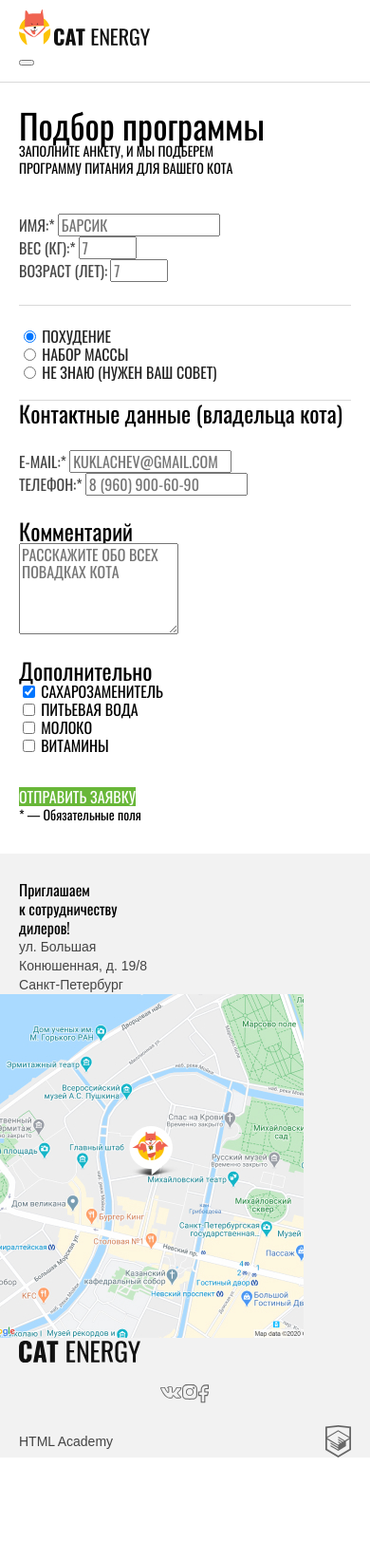
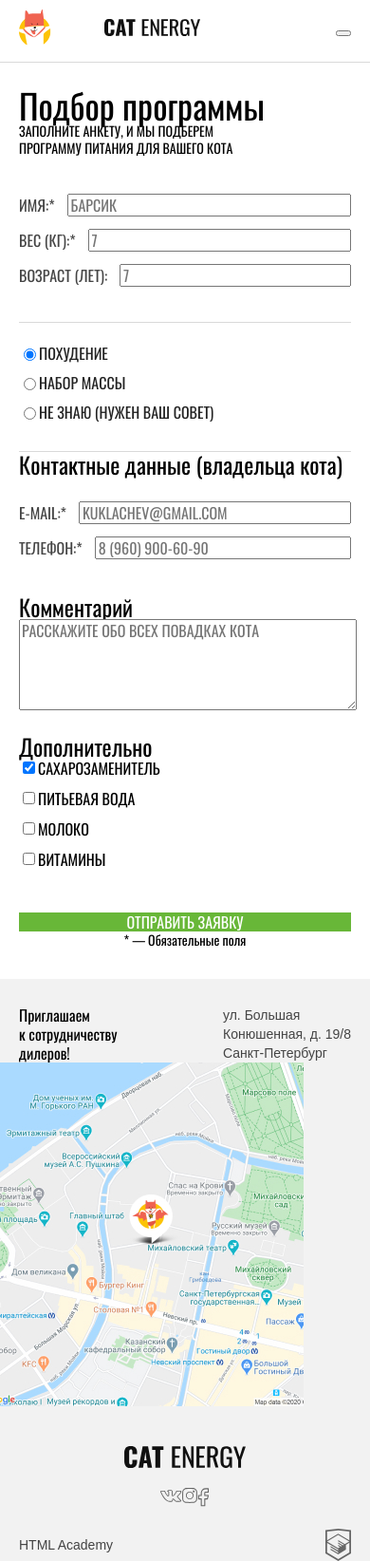
Before and after one commit to AnastasiiaBos/Cat-energy-food, a website: page source/form.html in a window 390 px wide. Shown: the whole page at 95% size. Before the commit the page ends 1535 px from the top, so only its background shows below. Drawn offline with nearby package versions, Linux system fonts and the light colour scheme; files that its build step writes are made by us from their sources.

Commit message:
Адаптивная сетка для страницы формы

```diff
--- a/source/form.html
+++ b/source/form.html
@@ -3,34 +3,38 @@
   <head>
     <meta charset="utf-8">
     <meta name="viewport" content="width=device-width, initial-scale=1">
-    <title>Подбор программы «Кэт энерджи»</title>
+    <title>Интернет-магазин «Кэт энерджи»</title>
     <link rel="stylesheet" href="css/style.css">
   </head>
   <body class="page__body">
-    <header class="page-header wrapper">
-      <a class="page-header__logo" href="index.html">
+    <header class="page-header">
+      <div class="wrapper">
+        <div class="page-header__logo-container" href="index.html">
+          <a class="page-header__logo">
             <img src="img/logo-mobile.svg" width="34" height="38" alt="Логотип интернет-магазина «Кэт энерджи»">
           </a>
           <!-- разобраться c лого в разных версиях -->
           <a class="page-header__logo-name" href="index.html">
             <img src="img/logo-mobile-name.svg" width="101" height="18" alt="Кэт энерджи">
           </a>
+        </div>
         <nav class="page-header__nav nav">
           <button class="nav__toggle" type="button">
             <span class="visually-hidden">Открыть меню</span>
           </button>
           <ul class="nav__list">
-          <li class="nav__item">
+            <li class="nav__item nav__item--current">
               <a href="index.html">Главная</a>
             </li>
             <li class="nav__item">
               <a href="catalog.html">Каталог продукции</a>
             </li>
-          <li class="nav__item  nav__item--current">
+            <li class="nav__item">
               <a>Подбор программы</a>
             </li>
           </ul>
         </nav>
+      </div>
     </header>
     <main class="page-main">
       <section class="main-form">
@@ -116,15 +120,18 @@
                 </li>
               </ul>
             </fieldset>
+            <div class="form__bottom-container">
               <button class="form__button button" type="submit">Отправить заявку</button>
               <p class="form__note">* — Обязательные поля</p>
+            </div>
           </form>
         </div>
       </section>
     </main>
     <footer class="page-footer">
-      <section class="page-footer__contacts contacts contacts--inner">
+      <section class="page-footer__contacts contacts">
         <div class="wrapper">
+          <div class="contacts__container">
             <h2 class="visually-hidden">Как нас найти</h2>
             <p class="contacts__text">
               Приглашаем<br>
@@ -137,12 +144,13 @@
               <span class="contacts__city">Санкт-Петербург</span>
             </p>
           </div>
-      </section>
+        </div>
         <a class="page-footer__map" href="https://yandex.ru/maps/">
           <img src="img/map.jpg" width="320" height="362" alt="Как нас найти">
           <!-- разобраться с маркером -->
         </a>
-      <div class="page-footer__bottom wrapper">
+        <div class="page-footer__bottom ">
+          <div class="wrapper">
             <a class="page-footer__logo-name" href="index.html">
               <img src="img/logo-mobile-name.svg" width="128" height="24" alt="Кэт энерджи">
             </a>
@@ -174,14 +182,16 @@
                   </a>
                 </li>
               </ul>
+            </section>
             <a class="page-footer__copyright" href="https://htmlacademy.ru/intensive/adaptive">
               <span>HTML Academy</span>
               <svg width="27" height="34" viewBox="0 0 27 34" fill="none" xmlns="http://www.w3.org/2000/svg">
                 <path d="M13.6426 0.0157537L13.5 0L0 1.40733V26.0129L13.5 34L27 26.0129V1.40733L13.6426 0.0157537ZM25.2344 25.0151L13.5 31.9573L1.76561 25.0151V14.9293L13.4507 21.8451L13.4701 23.0984L5.45351 18.3548L5.44295 19.5801L13.4894 24.3885L13.5088 25.675L5.46408 20.9174L5.45351 22.1427L13.5 26.9511L21.6239 22.1182V20.8929V16.909L25.2432 14.7595L25.2344 25.0151ZM25.2344 13.4519L22.0147 15.3319L20.5325 16.2071L13.4666 12.0201L13.456 13.2454L19.4957 16.818L19.4429 16.8495L19.3126 16.9247L18.4536 17.4166L13.4666 14.4689L13.456 15.6942L17.3921 18.0222L16.4591 18.6314L16.438 18.6436L13.4666 16.902L13.456 18.1273L15.4029 19.2615L13.4155 20.4483L1.7973 13.5762L13.4349 6.61831L25.2344 13.4519ZM25.2344 12.2266L13.4401 5.31075L1.76561 12.2196V2.9897L13.5 1.76442L25.2344 2.9897V12.2266Z" fill="#666666"/>
               </svg>
             </a>
+          </div>
+        </div>
       </section>
-    </div>
     </footer>
   </body>
 </html>
--- a/source/less/blocks/form.less
+++ b/source/less/blocks/form.less
@@ -1,3 +1,22 @@
+.form {
+  @media (min-width: @tablet-width) {
+    max-width: 630px;
+  }
+
+  @media (min-width: @desktop-width) {
+    max-width: 1220px;
+  }
+}
+
+.form__container,
+.form__contacts .form__list {
+  @media (min-width: @desktop-width) {
+    display: grid;
+    grid-template-columns: 1fr 1fr;
+    column-gap: 80px;
+  }
+}
+
 .form__fieldset {
   border: none;
   .list-style-none ();
@@ -11,12 +30,33 @@
 
 .form__list {
   .list-style-none ();
+  display: flex;
+  flex-direction: column;
+}
+
+.form__item {
+  display: flex;
+  align-items: center;
+  margin-bottom: 13px;
+
+  @media (min-width: @tablet-width) {
+    margin-bottom: 20px;
+  }
 }
 
 .form__label {
   font-size: 16px;
+  margin-right: 13px;
   text-transform: uppercase;
   color: @basic-dark-grey;
+}
+
+.form__input {
+  flex-grow: 1;
+}
+
+.form__textarea {
+  width: 100%;
 }
 
 .form__input,
@@ -29,17 +69,25 @@
   color: @basic-dark-grey;
 }
 
-.form__container .form__fieldset {
-  border-bottom: 1px solid @basic-border;
-}
-
 .form__general-info {
   padding-bottom: 24px;
+  border-bottom: 1px solid @basic-border;
+
+  @media (min-width: @desktop-width) {
+    padding: 0;
+    border: none;
+  }
 }
 
 .form__product-type {
   padding-top: 22.22px;
   padding-bottom: 19.38px;
+  border-bottom: 1px solid @basic-border;
+
+  @media (min-width: @desktop-width) {
+    padding: 0;
+    border: 1px solid @special-border-desktop;
+  }
 }
 
 .form__product-type .form__label {
@@ -59,8 +107,34 @@
   margin-bottom: 34px;
 }
 
+.form__additions .form__list {
+  @media (min-width: @tablet-width) {
+    display: grid;
+    grid-template-columns: 1fr 1fr;
+    column-gap: 60px;
+  }
+
+  @media (min-width: @desktop-width) {
+    display: grid;
+    grid-template-columns: 1fr 1fr 1fr 1fr;
+    column-gap: 80px;
+  }
+}
+
 .form__additions .form__label {
   color: @basic-black;
+}
+
+.form__bottom-container {
+  @media (min-width: @tablet-width) {
+    display: grid;
+    grid-template-columns: 1fr 1fr;
+    column-gap: 60px;
+  }
+
+  @media (min-width: @desktop-width) {
+    column-gap: 80px;
+  }
 }
 
 .form__button {
@@ -71,8 +145,14 @@
   border: none;
   padding: 0;
   margin: 0;
+  width: 100%;
 }
 
 .form__note {
   .text-style-none ();
+  text-align: center;
+
+  @media (min-width: @tablet-width) {
+    justify-self: flex-start;
+  }
 }
--- a/source/less/blocks/stats.less
+++ b/source/less/blocks/stats.less
@@ -70,7 +70,6 @@
 }
 
 .stats__slider-container {
-
   @media (min-width: @tablet-width) {
     background-color: @special-grey;
     box-shadow: inset 0 191px @basic-white;
--- a/source/less/global/variables.less
+++ b/source/less/global/variables.less
@@ -10,6 +10,7 @@
 @special-grey: #EAEAEA;
 @special-black: #111111;
 @special-border: #CDCDCD;
+@special-border-desktop: #E7E7E7;
 
 @tablet-width: 768px;
 @desktop-width: 1440px;
```
Also changed, not shown: source/index.html (+1 -1 lines). Lines whose indentation alone changed are shown as unchanged.
